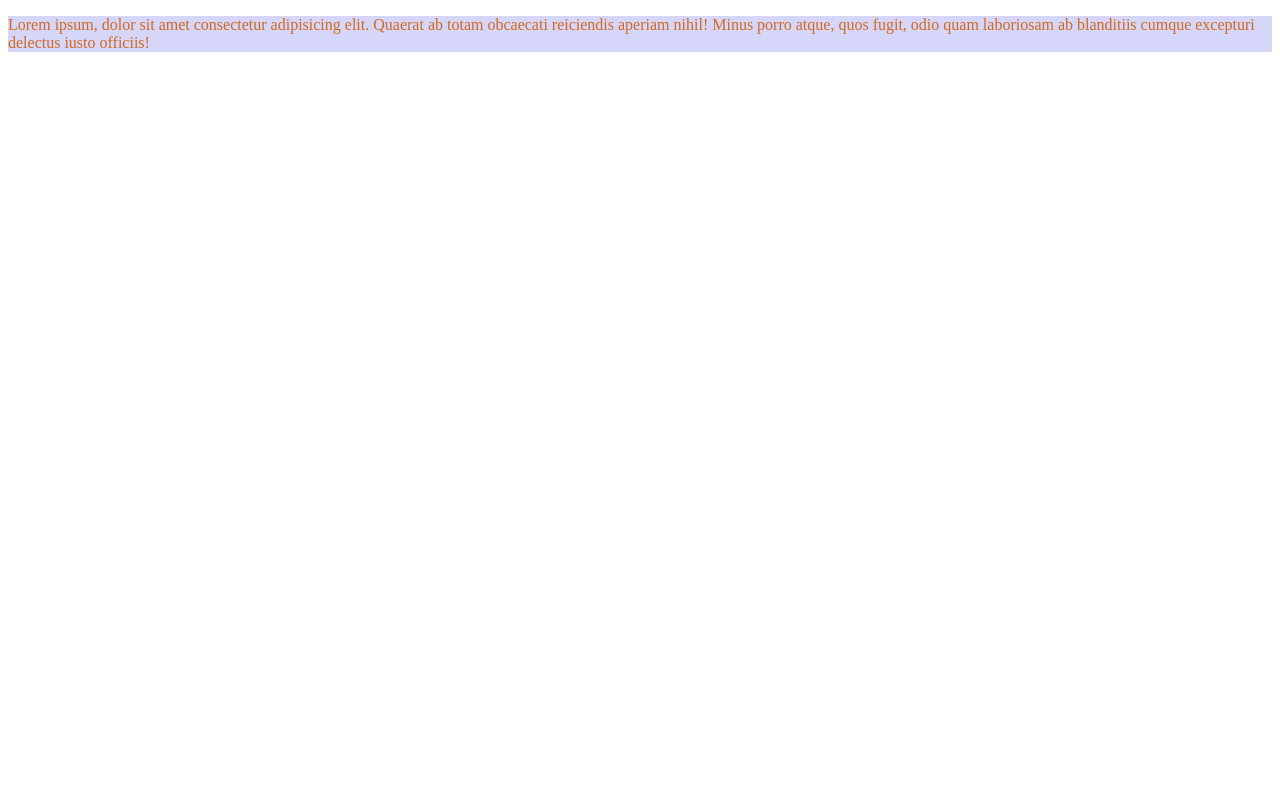
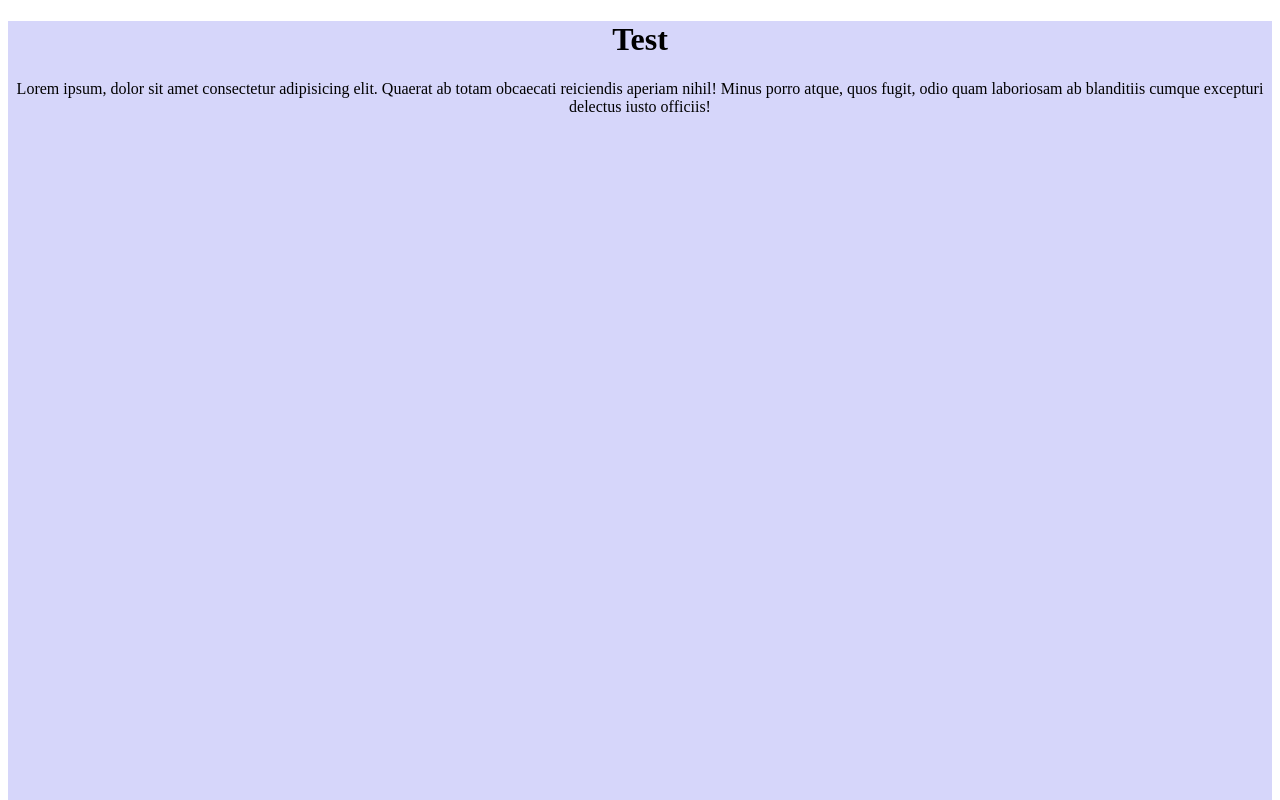
Before and after one commit to MichaelHeitman/webForms, a plain HTML site: page index.html in a window 1280 px wide. Shown: the top 800 px of the page. Drawn offline with Linux system fonts and the light colour scheme.

Commit message:
no comment needed

```diff
--- a/css/index.css
+++ b/css/index.css
@@ -1,4 +1,6 @@
 .test {
     background-color: rgba(156, 156, 243, 0.411);
-    color: chocolate;
+    color: black;
+    text-align: center;
+    height: 2000px;
 }
--- a/index.html
+++ b/index.html
@@ -15,7 +15,14 @@
 
         <!-- Wrapper -->
         <div id="wrapper" class="test">
+
+            <!-- Header -->
+            <header id="header">
+                <a href="index.html"></a>
+            </header>
+            <h1>Test</h1>
             <p>Lorem ipsum, dolor sit amet consectetur adipisicing elit. Quaerat ab totam obcaecati reiciendis aperiam nihil! Minus porro atque, quos fugit, odio quam laboriosam ab blanditiis cumque excepturi delectus iusto officiis!</p>
+
         </div>
 
 
```
